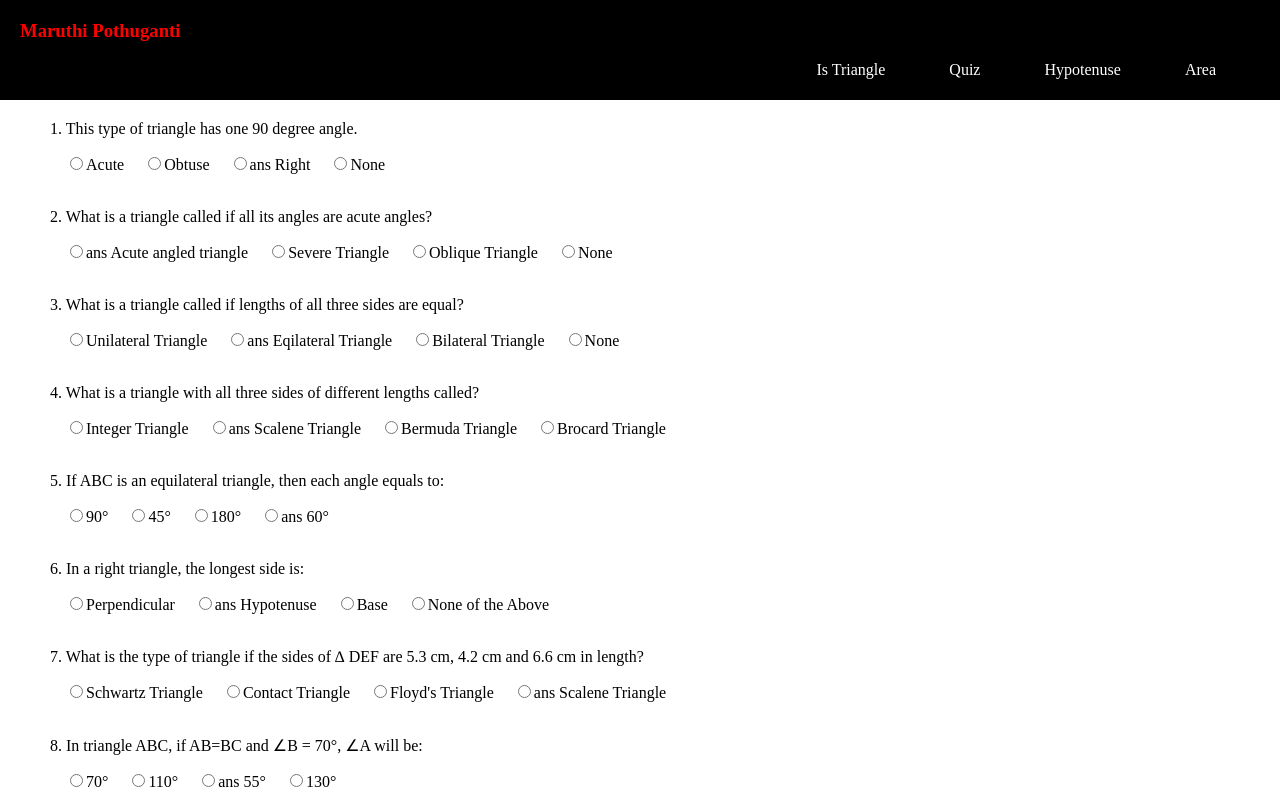
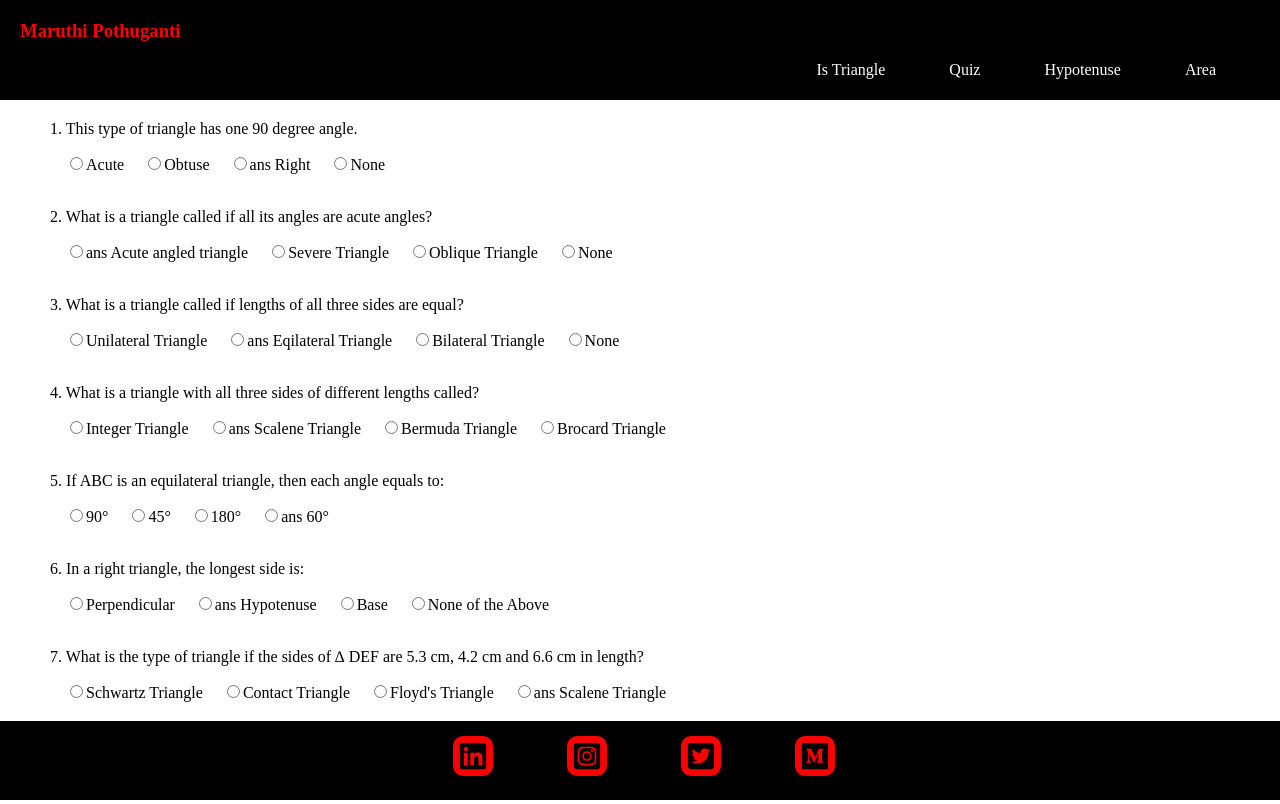
Before and after one commit to MaruthiPothuganti/Fun-triangles, a plain HTML site: page trianglequiz.html in a window 1280 px wide. Shown: the top 804 px of the page. Drawn offline with Linux system fonts and the light colour scheme.

Commit message:
style and refactor

```diff
--- a/styles.css
+++ b/styles.css
@@ -48,6 +48,10 @@ h2 {
     height: 20px;
 }
 
+#btnFinish {
+    margin-bottom: 100px;
+}
+
 
 /*-------------------------------------*/
 
@@ -61,7 +65,27 @@ h2 {
 }
 
 .output {
-    margin-top: 5%;
     text-align: center;
-    margin-bottom: 5%;
+    margin-bottom: 30%;
 }
+
+footer {
+    position: fixed;
+    bottom: 0;
+    width: 100%;
+    display: flex;
+    padding-left: 35%;
+    padding-right: 35%;
+    background-color: black;
+    padding-bottom: 15px;
+    padding-top: 10px;
+}
+
+.links {
+    height: 30px;
+    width: 30px;
+    border-radius: 10px;
+    margin: 5px;
+    padding: 5px;
+    background-color: red;
+}
--- a/trianglequiz.html
+++ b/trianglequiz.html
@@ -108,6 +108,13 @@
             <h3 id="resultMessage"></h3>
         </div>
     </div>
+    <footer>
+
+        <a href="https://www.linkedin.com/in/maruthi-pothuganti-3a8575179/"><img class="links" src="Assets/linkedin.svg" alt="LinkedIn"></a>
+        <a href="https://www.instagram.com/maruthi_pothuganti/"><img class="links" src="Assets/instagram.svg" alt="instagram"></a>
+        <a href="https://twitter.com/Maruthi_P9"><img class="links" src="Assets/twitter.svg" alt="twitter"></a>
+        <a href="https://maruthipothuganti.netlify.app/"><img class="links" src="Assets/portfolio.svg" alt="portfolio"></a>
+    </footer>
 
     <script src="quiz.js"></script>
 </body>
```
Also changed, not shown: calculatearea.html (+8 -0 lines), hypotenuse.html (+7 -0 lines), index.html (+7 -0 lines), Assets/instagram.svg (added), Assets/linkedin.svg (added), Assets/portfolio.svg (added), Assets/twitter.svg (added).
